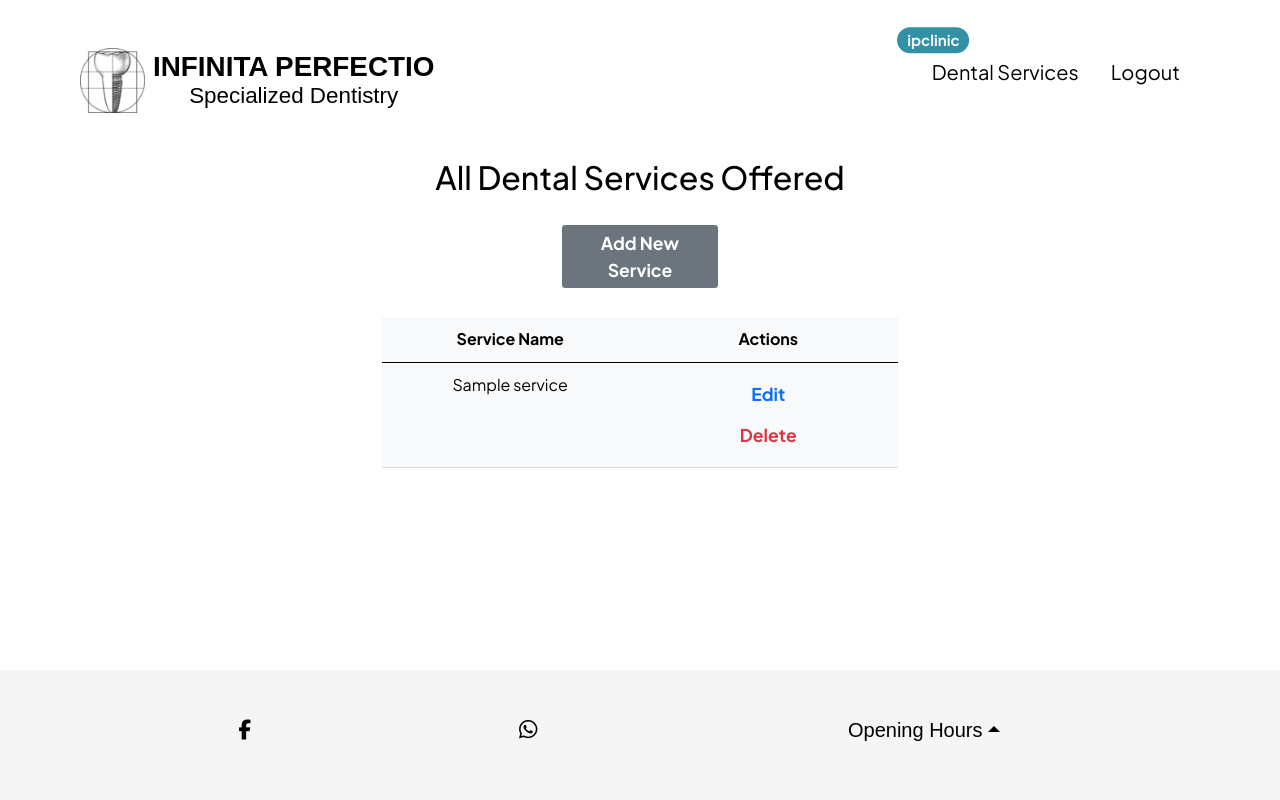
After one commit to zbigniewszulc/ip-appointments, a Django app: page /services/ in a window 1280 px wide. The commit adds this page. Run offline with Django 4.2, Linux system fonts and the light colour scheme; a user stored in the database is signed in; tables that the repository leaves empty hold one stand-in row (values such as "Sample post"); some libraries are stand-ins or nearby versions; some web fonts are replaced.

Commit message:
Build and View All Dental Services

```diff
--- /dev/null
+++ b/appointment/templates/appointment/services.html
@@ -0,0 +1,50 @@
+{% extends "base.html" %}
+
+{% block content %}
+<div class="container mb-3">
+    <div class="row justify-content-center">
+        <div class="col-12 col-lg-6">
+            <h2 class="text-center mt-1">All Dental Services Offered</h2>
+        </div>
+    </div>
+</div>
+<div class="container mb-4">
+    <div class="row justify-content-center">
+        <div class="col-6 col-sm-3 col-lg-2">
+            <a href="" class="btn btn-sm btn-secondary fw-bold">Add New Service</a>
+        </div>
+    </div>
+</div>
+<div class="container mb-5">
+    <div class="row justify-content-center">
+        <div class="col-12 col-lg-6">
+            <table class="table table-light text-center">
+                <thead>
+                  <tr>
+                    <th scope="col">Service Name</th>
+                    <th scope="col">Actions</th>
+                  </tr>
+                </thead>
+                <tbody>
+                    {% if services %}
+                    {% for service in services %}
+                  <tr>
+                    <td>{{ service.name }}</td>
+                    <td>
+                        <a href="" class="btn btn-sm btn-outline-primary fw-bold">Edit</a>
+                        <a href="" class="btn btn-sm btn-outline-danger fw-bold">Delete</a>
+                    </td>
+                  </tr>
+                  {% endfor %}
+                  {% else %}
+                  <tr>
+                      <td colspan="2" class="text-center text-muted">No services available.</td>
+                  </tr>
+                  {% endif %}
+                </tbody>
+            </table>
+        </div>
+    </div>
+</div>
+
+{% endblock %}
--- a/appointment/urls.py
+++ b/appointment/urls.py
@@ -12,4 +12,5 @@ urlpatterns = [
         name='calendar_view'
     ),
     path('book/', views.book_appointment, name='book_appointment'),
+    path('services/', views.get_services, name='get_services'),
 ]
--- a/appointment/views.py
+++ b/appointment/views.py
@@ -322,3 +322,12 @@ def book_appointment(request):
     return HttpResponseRedirect(
         reverse('calendar_view', args=[year, month, day])
     )
+
+
+@login_required
+def get_services(request):
+    services = Service.objects.all().order_by('name')
+    context = {
+        'services': services
+    }
+    return render(request, 'appointment/services.html', context)
--- a/templates/base.html
+++ b/templates/base.html
@@ -56,12 +56,19 @@
         <nav>
             <ul id="nav-wrapper">
                 {% if user.is_authenticated %}
+                {% if request.user.is_superuser %}
                 <li>
-                    <a href="{% url 'my_details' %}" class="position-relative" aria-label="Open my details page">{% if not request.user.is_superuser %}My details{% endif %}
+                    <a href="{% url 'get_services' %}" class="position-relative" aria-label="Open dental services page">Dental Services
                         <span class="position-absolute bg-info text-light end-50 translate-middle badge rounded-pill">{{ user.username }}</span>
                     </a>
                 </li>
+                {% endif %}
                 {% if not request.user.is_superuser %}
+                <li>
+                    <a href="{% url 'my_details' %}" class="position-relative" aria-label="Open my details page">My details
+                        <span class="position-absolute bg-info text-light end-50 translate-middle badge rounded-pill">{{ user.username }}</span>
+                    </a>
+                </li>
                 <li>
                     <a href="{% url 'my_appointments' %}" aria-label="Open my appointments page">My appointments</a>
                 </li>
```
